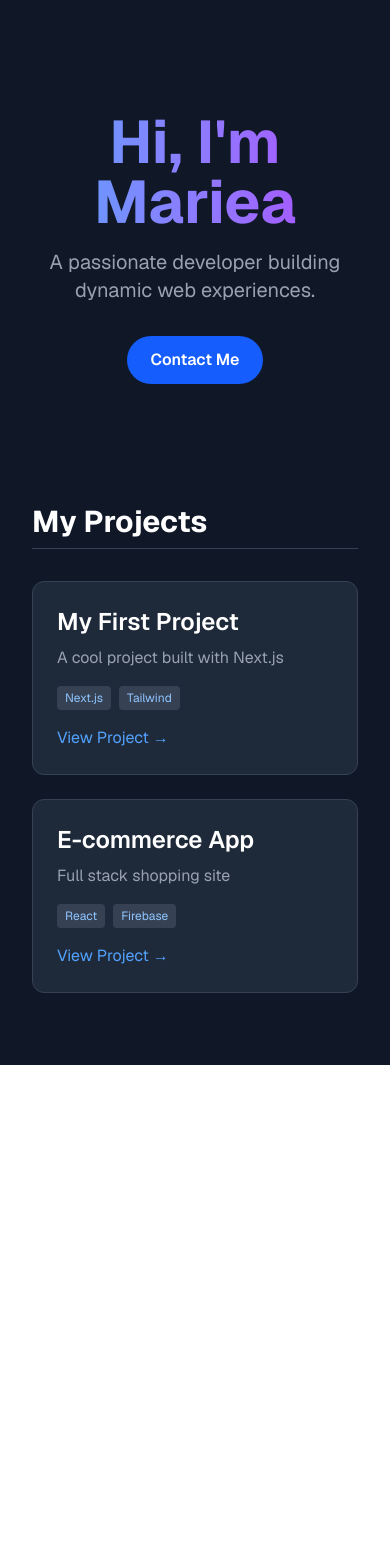
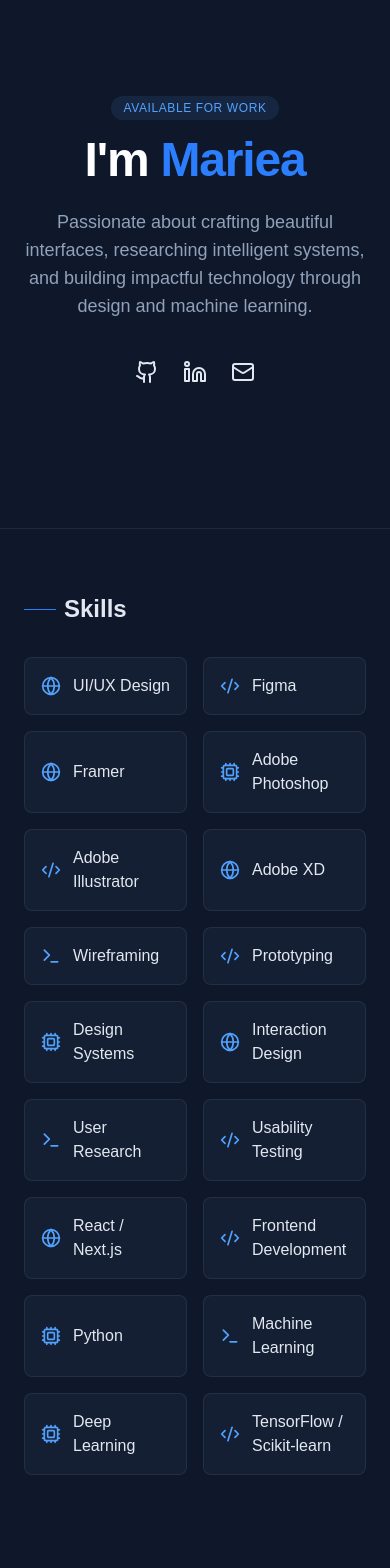
Before and after one commit to marieauwu/marieauwu-portfolio, a Next.js app: page / in a window 390 px wide. Shown: the top 1568 px of the page. Before the commit the page ends 1065 px from the top, so only its background shows below. Built offline with nearby package versions, Linux system fonts and the light colour scheme.

Commit message:
Updated projects section

```diff
--- a/app/page.tsx
+++ b/app/page.tsx
@@ -1,55 +1,219 @@
-import Image from "next/image";
+import {
+  Github,
+  Linkedin,
+  Mail,
+  ExternalLink,
+  Code2,
+  Terminal,
+  Cpu,
+  Globe
+} from "lucide-react"; // Icons er jonno
 
-// Eikhane project-er list thakbe (Dynamic Data)
+
+const info = {
+  name: "Mariea",
+  role: "UI/UX Designer || AI/ML Researcher || Developer",
+  bio: "Passionate about crafting beautiful interfaces, researching intelligent systems, and building impactful technology through design and machine learning.",
+  email: "marieauiux@gmail.com",
+  github: "https://github.com/marieauwu",
+  linkedin: "https://linkedin.com/in/your-profile"
+};
+
+const skills = [
+  // Design & UI/UX
+  { name: "UI/UX Design", icon: <Globe size={20} /> },
+  { name: "Figma", icon: <Code2 size={20} /> },
+  { name: "Framer", icon: <Globe size={20} /> },
+  { name: "Adobe Photoshop", icon: <Cpu size={20} /> },
+  { name: "Adobe Illustrator", icon: <Code2 size={20} /> },
+  { name: "Adobe XD", icon: <Globe size={20} /> },
+
+  // Product Design
+  { name: "Wireframing", icon: <Terminal size={20} /> },
+  { name: "Prototyping", icon: <Code2 size={20} /> },
+  { name: "Design Systems", icon: <Cpu size={20} /> },
+  { name: "Interaction Design", icon: <Globe size={20} /> },
+  { name: "User Research", icon: <Terminal size={20} /> },
+  { name: "Usability Testing", icon: <Code2 size={20} /> },
+
+  // Development
+  { name: "React / Next.js", icon: <Globe size={20} /> },
+  { name: "Frontend Development", icon: <Code2 size={20} /> },
+
+  // AI / Research
+  { name: "Python", icon: <Cpu size={20} /> },
+  { name: "Machine Learning", icon: <Terminal size={20} /> },
+  { name: "Deep Learning", icon: <Cpu size={20} /> },
+  { name: "TensorFlow / Scikit-learn", icon: <Code2 size={20} /> },
+
+
+];
+
 const projects = [
   {
-    title: "My First Project",
-    description: "A cool project built with Next.js",
+    title: "Flower Detection System using Deep Learning",
+    description:
+      "Built a deep learning flower classification system using transfer learning and deployed it in a Flask web app for interactive image prediction.",
+    tech: [
+      "Python",
+      "TensorFlow/Keras",
+      "Flask",
+      "OpenCV",
+      "NumPy",
+      "Pandas"
+    ],
     link: "#",
-    tech: ["Next.js", "Tailwind"]
   },
+
   {
-    title: "E-commerce App",
-    description: "Full stack shopping site",
+    title: "Climate-Aware Traffic Congestion Prediction",
+    description:
+      "Developed a machine learning model using traffic and weather data to predict congestion through multimodal analysis.",
+    tech: [
+      "Python",
+      "Scikit-learn",
+      "Machine Learning",
+      "Pandas",
+      "Data Analysis"
+    ],
     link: "#",
-    tech: ["React", "Firebase"]
-  }
+  },
+
+  {
+    title: "SafeHer BD – Women-only Forum System",
+    description:
+      "Designed and developed a secure women-only forum with anonymous posting, admin moderation and responsive interface.",
+    tech: [
+      "HTML5",
+      "CSS3",
+      "JavaScript",
+      "Bootstrap",
+      "Laravel",
+      "MySQL",
+      "AJAX"
+    ],
+    link: "#",
+  },
+
+  {
+    title: "Smart Trolley (IoT Project)",
+    description:
+      "Created a smart shopping trolley using embedded systems and IoT for automated product tracking and smart billing.",
+    tech: [
+      "Arduino",
+      "IoT",
+      "Embedded Systems",
+      "C/C++",
+      "Sensors"
+    ],
+    link: "#",
+  },
+
+  {
+    title: "Offline Email Management System",
+    description:
+      "Built a Bash-based offline email management system with Zenity GUI for local email operations without internet.",
+    tech: [
+      "Bash",
+      "Zenity",
+      "Linux",
+      "Shell Programming"
+    ],
+    link: "#",
+  },
+
+  {
+    title: "Bank Management System",
+    description:
+      "Developed a Python OOP-based banking application supporting account operations and fund transfers.",
+    tech: [
+      "Python",
+      "OOP"
+    ],
+    link: "#",
+  },
+
+  {
+    title: "Library Management System",
+    description:
+      "Created a Java-based library management application with book issuing and return functionalities.",
+    tech: [
+      "Java",
+      "OOP"
+    ],
+    link: "#",
+  },
 ];
+
 
 export default function Home() {
   return (
-    <main className="min-h-screen bg-gray-900 text-white p-8 font-sans">
-      {/* Hero Section */}
-      <section className="max-w-4xl mx-auto py-20 text-center">
-        <h1 className="text-6xl font-bold mb-4 bg-gradient-to-r from-blue-400 to-purple-500 bg-clip-text text-transparent">
-          Hi, I'm Mariea
+    <div className="min-h-screen bg-[#0f172a] text-slate-200 selection:bg-blue-500/30">
+
+      {/* 1. HERO SECTION */}
+      <section className="max-w-5xl mx-auto px-6 py-24 flex flex-col items-center text-center">
+        <div className="inline-block px-3 py-1 mb-4 text-xs font-medium tracking-wider text-blue-400 uppercase bg-blue-400/10 rounded-full">
+          Available for Work
+        </div>
+        <h1 className="text-5xl md:text-7xl font-bold tracking-tight text-white mb-6">
+          I'm <span className="text-blue-500">{info.name}</span>
         </h1>
-        <p className="text-xl text-gray-400 mb-8">
-          A passionate developer building dynamic web experiences.
+        <p className="text-lg md:text-xl text-slate-400 max-w-2xl mb-10">
+          {info.bio}
         </p>
-        <button className="bg-blue-600 hover:bg-blue-700 px-6 py-3 rounded-full font-semibold transition">
-          Contact Me
-        </button>
+
+        {/* Social Links */}
+        <div className="flex gap-6 mb-12">
+          <a href={info.github} className="hover:text-blue-400 transition-colors"><Github size={24} /></a>
+          <a href={info.linkedin} className="hover:text-blue-400 transition-colors"><Linkedin size={24} /></a>
+          <a href={`mailto:${info.email}`} className="hover:text-blue-400 transition-colors"><Mail size={24} /></a>
+        </div>
       </section>
 
-      {/* Dynamic Projects Section */}
-      <section className="max-w-6xl mx-auto py-10">
-        <h2 className="text-3xl font-bold mb-8 border-b border-gray-700 pb-2">My Projects</h2>
-        <div className="grid grid-cols-1 md:grid-cols-2 lg:grid-cols-3 gap-6">
-          {projects.map((project, index) => (
-            <div key={index} className="bg-gray-800 p-6 rounded-xl hover:scale-105 transition border border-gray-700">
-              <h3 className="text-2xl font-semibold mb-2">{project.title}</h3>
-              <p className="text-gray-400 mb-4">{project.description}</p>
-              <div className="flex gap-2 mb-4">
-                {project.tech.map(t => (
-                  <span key={t} className="bg-gray-700 text-xs px-2 py-1 rounded text-blue-300">{t}</span>
-                ))}
-              </div>
-              <a href={project.link} className="text-blue-400 hover:underline">View Project →</a>
+      {/* 2. SKILLS SECTION */}
+      <section className="max-w-5xl mx-auto px-6 py-16 border-t border-slate-800">
+        <h2 className="text-2xl font-semibold mb-8 flex items-center gap-2">
+          <span className="w-8 h-[1px] bg-blue-500 inline-block"></span> Skills
+        </h2>
+        <div className="grid grid-cols-2 md:grid-cols-4 gap-4">
+          {skills.map((skill) => (
+            <div key={skill.name} className="flex items-center gap-3 p-4 bg-slate-800/50 rounded-lg border border-slate-700/50 hover:border-blue-500/50 transition">
+              <span className="text-blue-400">{skill.icon}</span>
+              <span className="font-medium">{skill.name}</span>
             </div>
           ))}
         </div>
       </section>
-    </main>
+
+      {/* 3. PROJECTS SECTION */}
+      <section className="max-w-5xl mx-auto px-6 py-16">
+        <h2 className="text-2xl font-semibold mb-10 flex items-center gap-2">
+          <span className="w-8 h-[1px] bg-blue-500 inline-block"></span> Featured Projects
+        </h2>
+        <div className="grid grid-cols-1 md:grid-cols-2 gap-8">
+          {projects.map((p, i) => (
+            <div key={i} className="group relative p-8 rounded-2xl bg-slate-800/30 border border-slate-800 hover:bg-slate-800/50 transition-all duration-300">
+              <h3 className="text-xl font-bold text-white mb-2">{p.title}</h3>
+              <p className="text-slate-400 mb-6">{p.description}</p>
+              <div className="flex flex-wrap gap-2 mb-6">
+                {p.tech.map(t => (
+                  <span key={t} className="text-[10px] uppercase tracking-widest px-2 py-1 bg-blue-500/10 text-blue-400 rounded font-bold">
+                    {t}
+                  </span>
+                ))}
+              </div>
+              <a href={p.link} className="inline-flex items-center gap-2 text-sm font-semibold text-blue-400 hover:text-blue-300 transition">
+                View Live Project <ExternalLink size={14} />
+              </a>
+            </div>
+          ))}
+        </div>
+      </section>
+
+      {/* FOOTER */}
+      <footer className="text-center py-12 text-slate-500 text-sm border-t border-slate-800">
+        © {new Date().getFullYear()} {info.name}. Built with Next.js & Tailwind.
+      </footer>
+    </div>
   );
 }
--- a/package.json
+++ b/package.json
@@ -9,6 +9,7 @@
     "lint": "eslint"
   },
   "dependencies": {
+    "lucide-react": "^1.14.0",
     "next": "16.2.4",
     "react": "19.2.4",
     "react-dom": "19.2.4"
```
Also changed, not shown: 1 other file (tests, documents, lock files or other folders).
